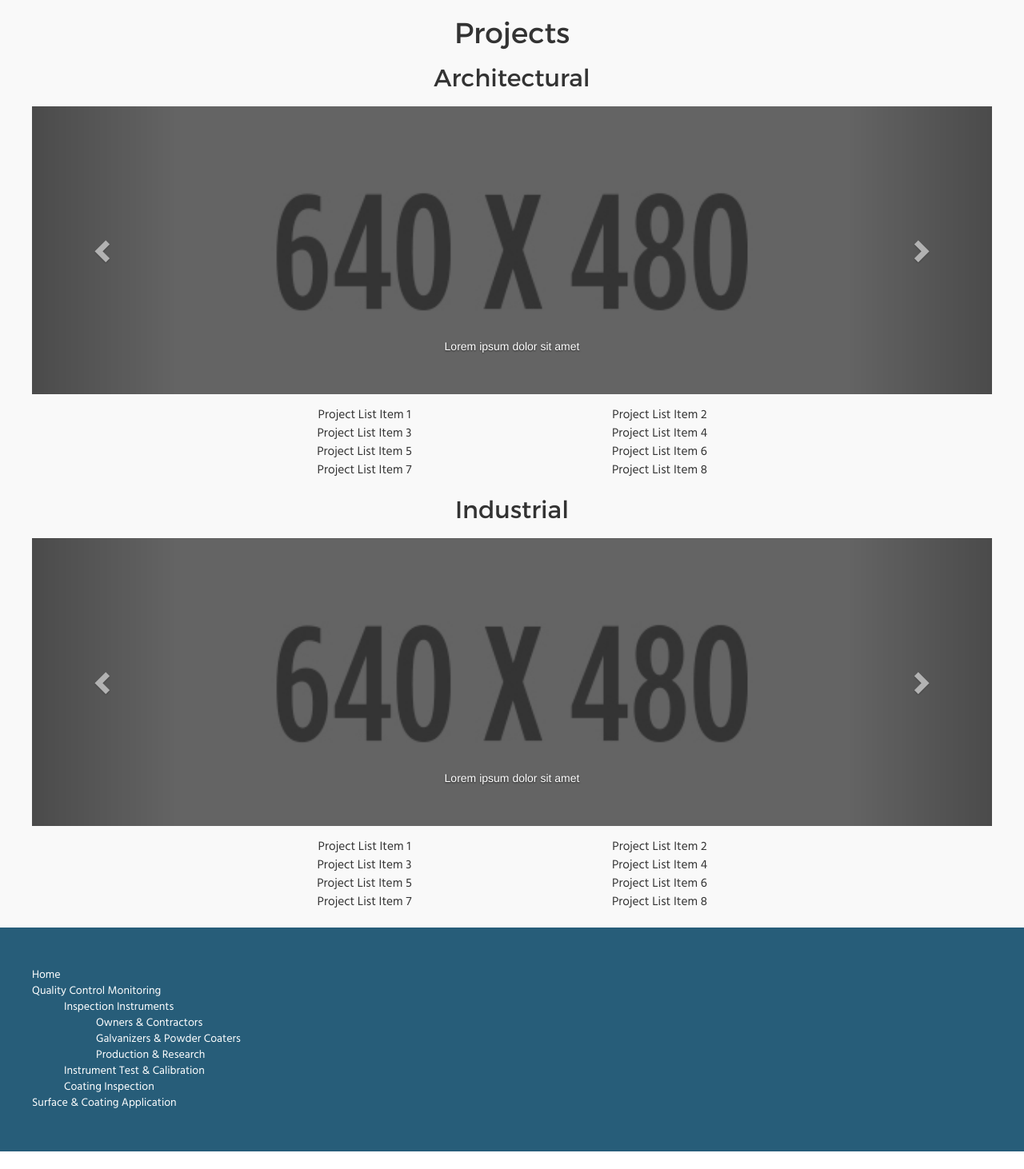
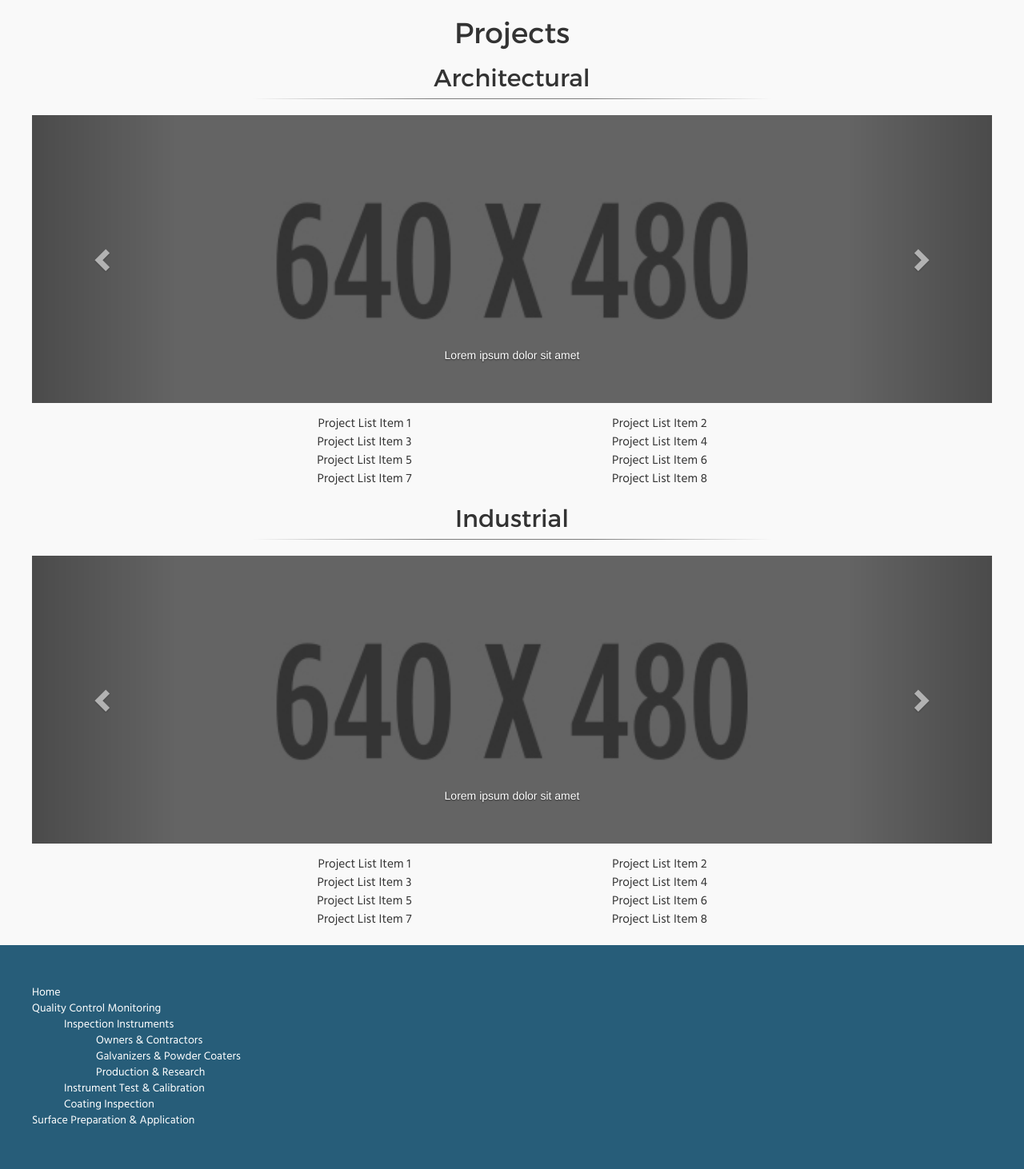
Before and after one commit to upsitf/sandbox-tbc4k, a Jekyll site: the page built from application/index.html, in a window 1280 px wide. Shown: the part 320-1782 px from the top of the page at 80% size. Built offline with Jekyll 4.4.1, drawn with Linux system fonts in a browser that asks for light colours; before the commit the page ends 1760 px from its top, so only the background shows below that.

Commit message:
More underlines

```diff
--- a/_includes/sitemap.html
+++ b/_includes/sitemap.html
@@ -13,5 +13,5 @@
 <li><a href="{{ site.baseurl }}/monitoring/inspection">Coating Inspection</a></li>
 </ul>
 </li>
-<li><a href="{{ site.baseurl }}/application">Surface &amp; Coating Application</a></li>
+<li><a href="{{ site.baseurl }}/application">Surface Preparation &amp; Application</a></li>
 </ul>
--- a/application/index.html
+++ b/application/index.html
@@ -54,7 +54,8 @@ list2:
 	<h1>Projects</h1>
 
 	<section>
-		<h2>Architectural</h2>
+		<h2 class="underlined">Architectural</h2>
+		<div class="underline"></div>
 
 		{% include carousel-prelim.html %}
 
@@ -78,7 +79,8 @@ list2:
 	</section>
 
 	<section>
-		<h2>Industrial</h2>
+		<h2 class="underlined">Industrial</h2>
+		<div class="underline"></div>
 
 		{% include carousel-head.html %}
 		    {% for i in (1..page.projects2_size) %}
--- a/css/custom.css
+++ b/css/custom.css
@@ -615,11 +615,13 @@ section.panel-wide>h1, section.panel-wide>div.row>div>h1 {
     font-size: 4em;
     color: #fff;
 
+    /*
     word-wrap: break-all;
     -webkit-hyphens: auto;
 	-moz-hyphens: auto;
 	-ms-hyphens: auto;
 	hyphens: auto;
+	*/
 }
 
 @media (max-width: 767px) {
@@ -726,6 +728,8 @@ a.btn.btn-default.btn-learn {
 	margin-bottom: 20px;
 }
 
+.page-content-dynamic h1.underlined,
+.page-content-dynamic h2.underlined,
 .page-content-dynamic h3.underlined {
 	margin-bottom: 10px;
 }
```
Also changed, not shown: 9 other files.
